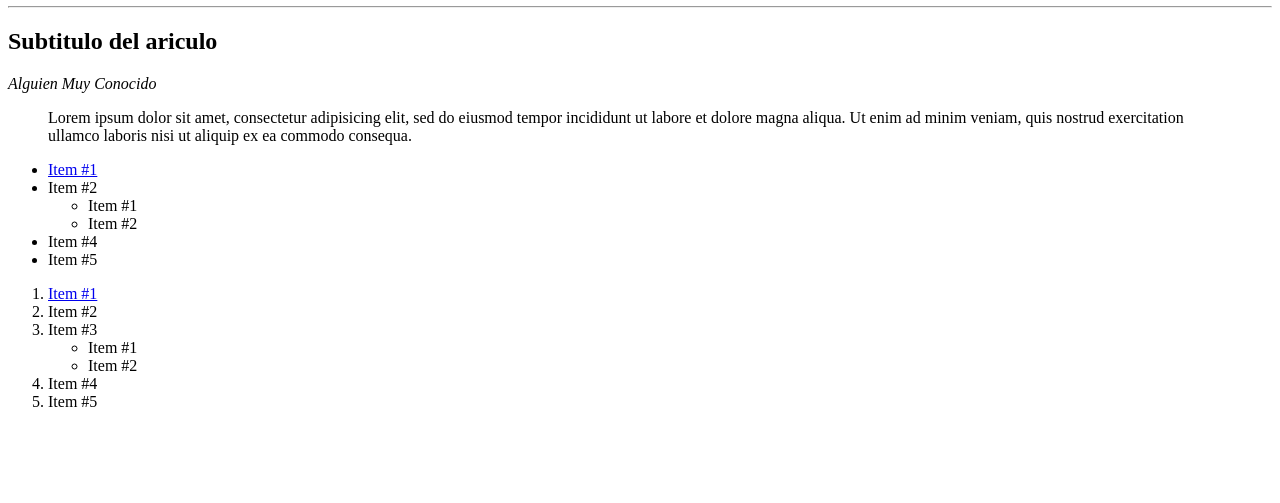
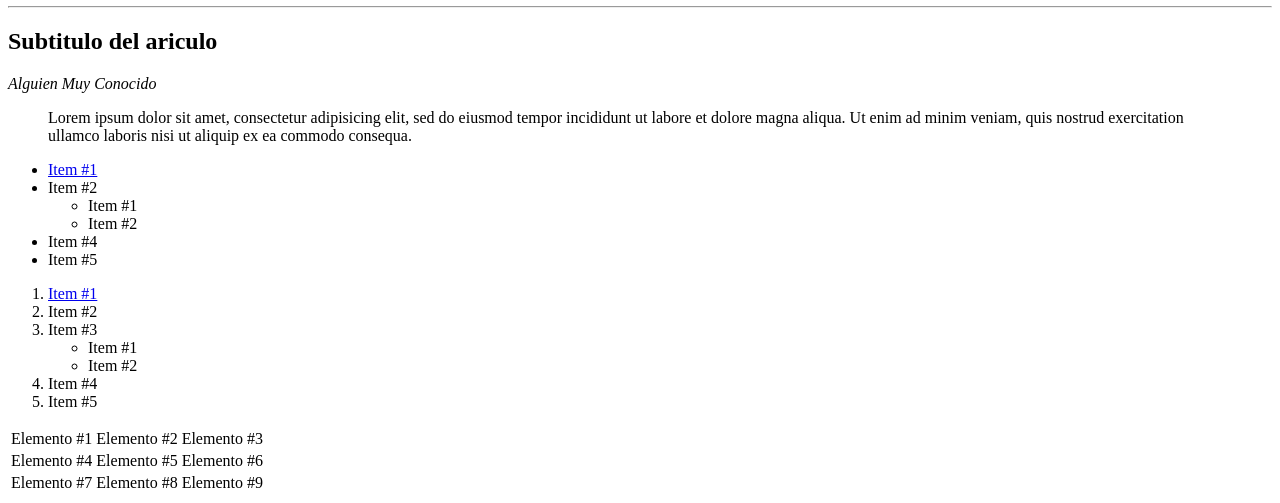
Before and after one commit to RotcehOdraude/Aprendiendo-html, a plain HTML site: page index.html in a window 1280 px wide. Shown: the part 396-899 px from the top of the page. Before the commit the page ends 823 px from the top, so only its background shows below. Drawn offline with Linux system fonts and the light colour scheme.

Commit message:
Se explica como insertar una tabla en la pagina, sus filas y sus columnas.Etiquetas:table,tr,td

```diff
--- a/index.html
+++ b/index.html
@@ -45,5 +45,23 @@
       <li>Item #4</li>
       <li>Item #5</li>
     </ol>
+
+    <table>
+      <tr><!--Nos permite crear una fila -->
+        <td>Elemento #1</td><!--Cuadrito de cada columna-->
+        <td>Elemento #2</td>
+        <td>Elemento #3</td>
+      </tr>
+      <tr>
+        <td>Elemento #4</td>
+        <td>Elemento #5</td>
+        <td>Elemento #6</td>
+      </tr>
+      <tr>
+        <td>Elemento #7</td>
+        <td>Elemento #8</td>
+        <td>Elemento #9</td>
+      </tr>
+    </table>
   </body>
 </html>
```
Also changed, not shown: Para empezar.txt.
